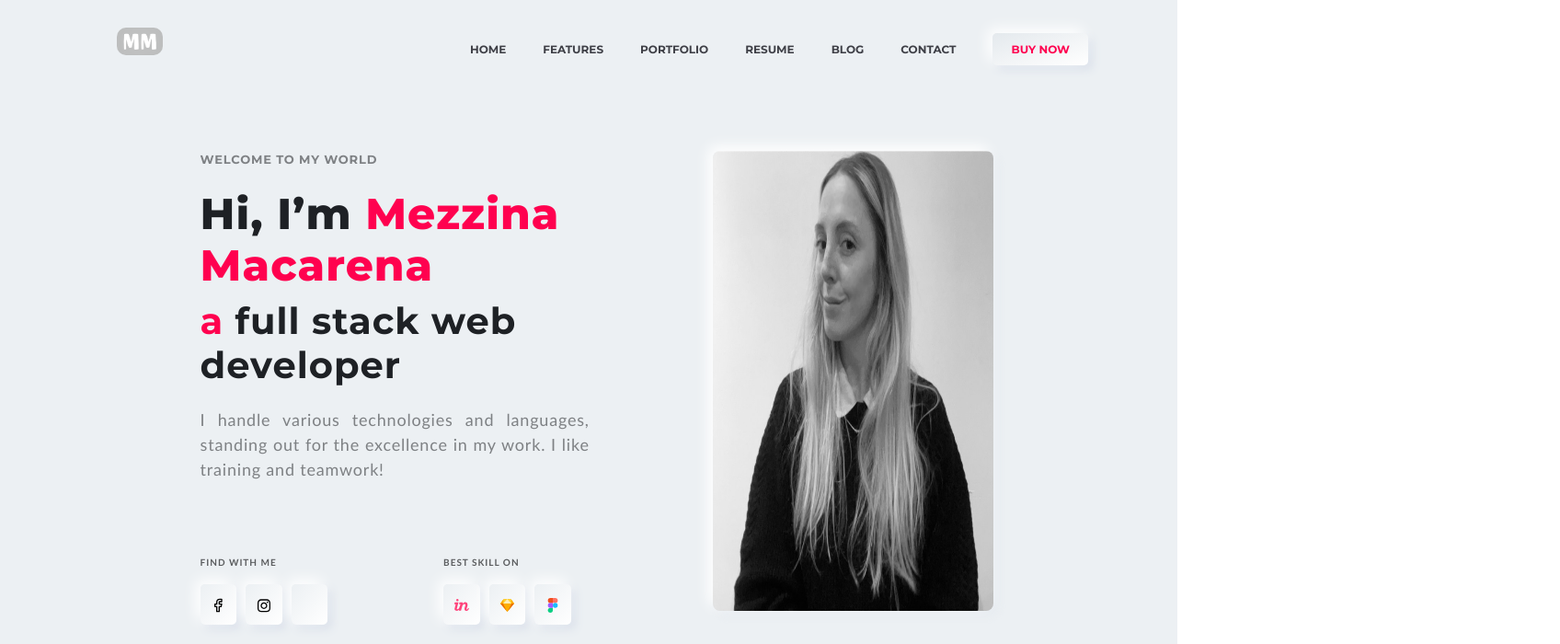
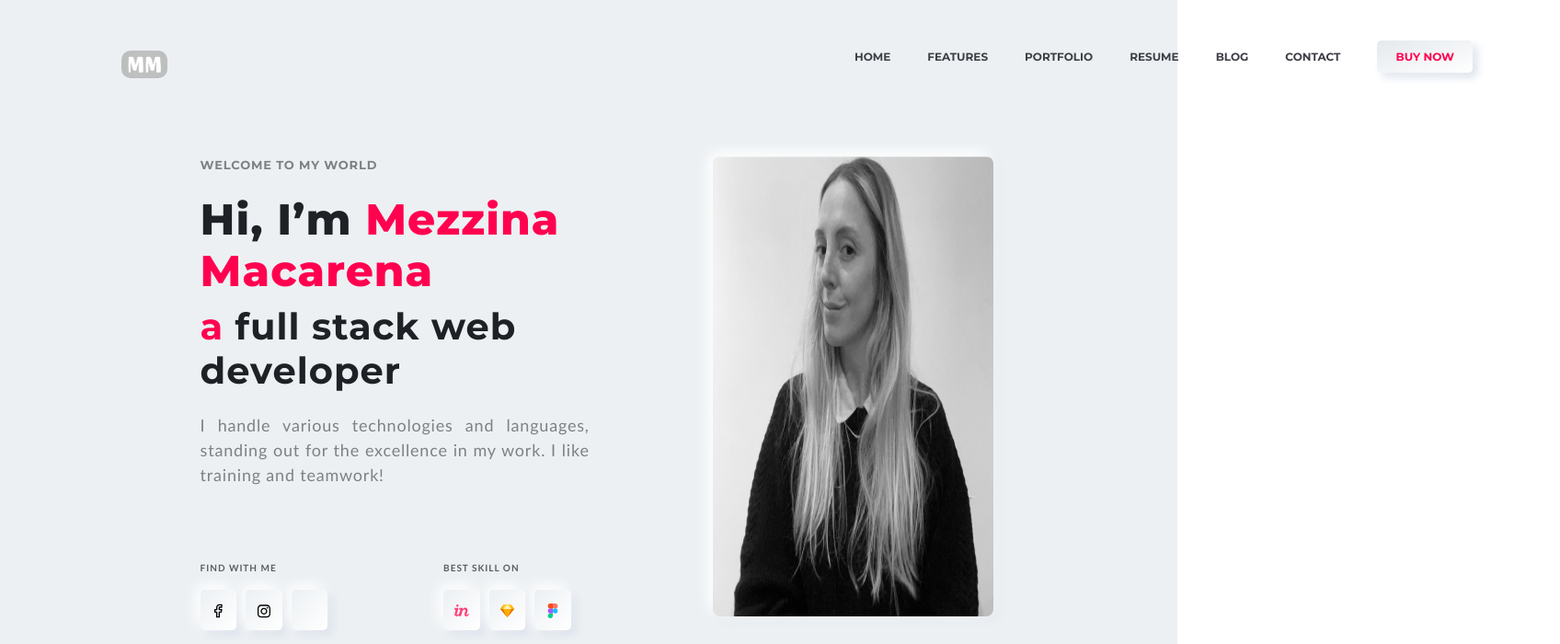
Before and after one commit to MacaMezzina/TPMezzina, a plain HTML site: page index.html in a window 1280 px wide. Shown: the top 700 px of the page at 92% size, 1696 px wide, since content can reach past the window. Drawn offline with nearby package versions, Linux system fonts and the light colour scheme.

Commit message:
cambios menu

```diff
--- a/index.html
+++ b/index.html
@@ -22,11 +22,16 @@
 
 <body>
   <header>
-    <nav>
+    <nav class="navbar navbar-expand-lg bg-body-">
       <div class="container">
-        <div class="logo">
-          <img src="logo2.png" alt="Logo" class="logo-img">
-        </div>
+        <a class="logo" href="#"><img src="logo2.png" alt="Logo" class="logo-img"></a>
+        <button class="navbar-toggler" type="button" data-bs-toggle="collapse" data-bs-target="#navbarNavAltMarkup"
+          aria-controls="navbarNavAltMarkup" aria-expanded="false" aria-label="Toggle navigation">
+          <span class="navbar-toggler-icon"></span>
+        </button>
+        <div class="collapse navbar-collapse" id="navbarNavAltMarkup">
+
+          <div class="navbar-nav">
             <ul class="menu">
               <li><a href="#home">HOME</a></li>
               <li><a href="#features">FEATURES</a></li>
@@ -36,8 +41,12 @@
               <li><a href="#contact">CONTACT</a></li>
               <li><a href="#" class="button" id="special">BUY NOW</a></li>
             </ul>
+
+          </div>
+        </div>
       </div>
     </nav>
+
   </header>
 
   <main>
--- a/style.css
+++ b/style.css
@@ -63,54 +63,38 @@ footer {
 /*MENU*/
 
 
-
 .container {
-
-    padding: 30px;
-    display: flex;
-    font-family: 'Montserrat', sans-serif;
-    font-family: 'Gill Sans', 'Gill Sans MT', Calibri, 'Trebuchet MS', sans-serif;
+    display:flex;
+    width: 100%;
+    padding: 30px 30px 20px 15px;
     font-weight: bold;
     font-size: 12px;
     justify-content: space-between;
-    margin-left: 30%;
 
 }
-
 
 nav {
     background-color: #ECF0F3;
 
+}
+
+.logo-img {
+    flex-basis: 10%;
+    height: 30px;
+    width: 50px;
+    border-radius: 10px;
+    margin-left: 50px;
 
 }
 
-.logo {
-
-    justify-content: left;
-    flex-basis: 20%;
-    margin-left: 45px;
-
-
-}
-
-
-.logo-img {
-    height: 30px;
-    width: 50px;
-    border-radius: 10px;
-
-}
-
-
-
 .menu {
-    flex: 1;
+flex-basis: 90%;
     list-style: none;
     display: flex;
-    justify-content: flex-end;
+    justify-content: end;
     gap: 10px;
-    margin-right: 0%;
-
+    margin-left: 700px; /* o ms-auto */
+    margin-right: 5rem; /* o me-5 */
 }
 
 .menu li {
@@ -121,9 +105,7 @@ nav {
     text-decoration: none;
     color: #3E3F46;
 
-
 }
-
 
 
 
@@ -138,6 +120,7 @@ nav {
     white-space: nowrap;
 
 }
+
 
 .linea {
     color: rgb(167, 160, 160);
@@ -236,7 +219,6 @@ nav {
     margin-top: 19%;
     display: inline-block;
     display: flex;
-    position: relative;
     gap: 25%;
 
 }
```
Lines whose indentation alone changed are shown as unchanged.
